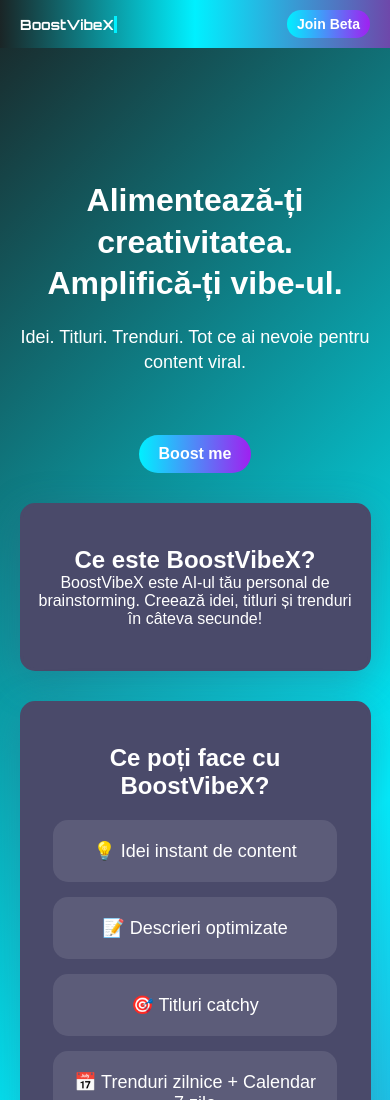
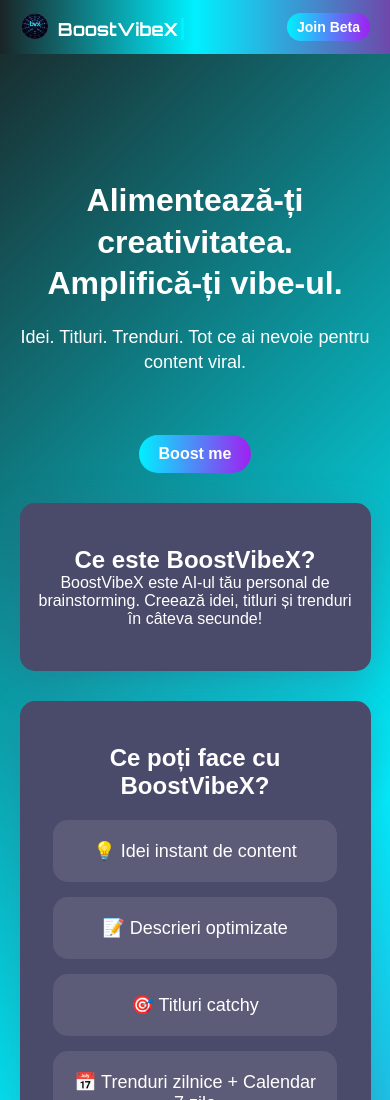
Before and after one commit to meferrrrrrrrrr/boostvibex, a plain HTML site: page index.html in a window 390 px wide. Shown: the top 1100 px of the page. Drawn offline with Linux system fonts and the light colour scheme.

Commit message:
Add responsive design, animations, meta tags, and images folder

```diff
--- a/index.html
+++ b/index.html
@@ -15,8 +15,10 @@
 <body>
     <nav class="navbar">
         <div class="logo-container">
-
-            <span class="logo-text">BoostVibeX</span>
+            <a href="/">
+                <img src="images/logo.png" alt="BoostVibeX Logo" class="logo-img">
+                <span class="logo-text">BoostVibeX</span>
+            </a>
         </div>
         <a href="#signup" class="btn-primary">Join Beta</a>
     </nav>
--- a/style.css
+++ b/style.css
@@ -59,10 +59,15 @@
     justify-content: flex-start;
     max-width: 60%;
     overflow: hidden;
+    gap: 10px; /* Spațiu între imagine și text */
+}
+
+.logo-container a {
+    text-decoration: none;
 }
 
 /* Logo imagine */
-.logo {
+.logo-img {
     width: 40px;
     height: 40px;
 }
@@ -76,7 +81,9 @@
     white-space: nowrap;
     overflow: hidden; /* Ascunde textul care nu e încă "scris" */
     border-right: 3px solid #00F0FF; /* Cursorul care "clipește" */
-    animation: typing 2s steps(10, end), blink-caret 0.75s step-end infinite;
+    display: inline-block;
+    width: 0;
+    animation: typing 2s steps(10, end) forwards, blink-caret 0.75s step-end 3;
 }
 
 /* Buton general (combinat cu .navbar .btn-primary) */
@@ -246,7 +253,7 @@
 
 @keyframes typing {
     from { width: 0; }
-    to { width: 100%; }
+    to { width: 150px; } /* Ajustat */
 }
 
 @keyframes blink-caret {
@@ -465,6 +472,8 @@
 .response-actions button:hover {
     background: rgba(255, 255, 255, 0.3);
     transform: scale(1.05);
+
+
 }
 
 .feedback-buttons {
@@ -482,6 +491,14 @@
     border-color: rgba(255, 0, 0, 0.5);
 }
 
+.btn-primary:focus,
+.prompt-buttons button:focus,
+.signup-form button:focus,
+.response-actions button:focus {
+    outline: 2px solid #00F0FF;
+    outline-offset: 2px;
+}
+
 /* ========== RESPONSIVE DESIGN ========== */
 
 /* Tablete (între 600px și 1024px) */
@@ -490,9 +507,20 @@
         padding: 15px 30px;
     }
 
+    .logo-img {
+        width: 35px;
+        height: 35px;
+    }
+
     .logo-text {
         font-size: 20px;
-        animation: typing 1.5s steps(10, end), blink-caret 0.75s step-end infinite;
+        animation: typing 1.5s steps(10, end) forwards, blink-caret 0.75s step-end 2;
+        width: 0;
+    }
+
+    @keyframes typing { /* Adăugat aici */
+        from { width: 0; }
+        to { width: 140px; }
     }
 
     .navbar .btn-primary {
@@ -588,6 +616,11 @@
         padding: 10px 20px;
     }
 
+    .logo-img {
+        width: 30px;
+        height: 30px;
+    }
+
     .hero {
         padding-top: 100px;
         padding-bottom: 30px;
@@ -667,10 +700,15 @@
     }
 
     .logo-text {
-        font-size: 14px;
-        white-space: normal;
-        text-overflow: unset;
-        animation: typing 1s steps(10, end), blink-caret 0.75s step-end infinite;
+        font-size: 18px;
+        white-space: nowrap;
+        animation: typing 1s steps(10, end) forwards, blink-caret 0.75s step-end 2;
+        width: 0;
+    }
+
+    @keyframes typing { /* Adăugat aici */
+        from { width: 0; }
+        to { width: 130px; }
     }
 
     .navbar .btn-primary {
```
Also changed, not shown: images/logo.png (added).
